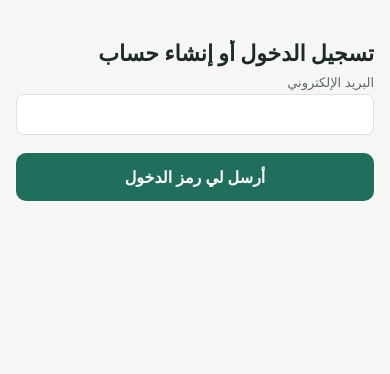
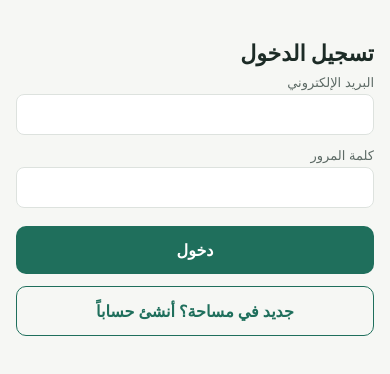
Before and after one commit to amiralmashwakhi-ai/masaha, a React Native app: screen / in a window 390 px wide. Shown: the top 374 px of the page. Built offline with nearby package versions, Linux system fonts and the light colour scheme.

Commit message:
Use email and password sign-in instead of email codes
Supabase's free plan does not allow editing the email template, so codes cannot be sent.

Co-Authored-By: Claude Opus 5.5 (1M context) <noreply@anthropic.com>
Claude-Session: https://claude.ai/code/session_01JpZijmQ3JeSKGA7Evd5eNx

```diff
--- a/src/auth.ts
+++ b/src/auth.ts
@@ -16,12 +16,12 @@ export function useSession() {
   return { session, loading };
 }
 
-// Email one-time code; phone SMS needs an SMS provider connected in Supabase first.
-export const sendCode = (email: string) =>
-  supabase.auth.signInWithOtp({ email, options: { shouldCreateUser: true } });
+// Email and password; Supabase's default confirmation email (a link) works on the free plan without template changes.
+export const signUp = (email: string, password: string) =>
+  supabase.auth.signUp({ email, password, options: { emailRedirectTo: 'https://masaha-kappa.vercel.app' } });
 
-export const verifyCode = (email: string, token: string) =>
-  supabase.auth.verifyOtp({ email, token, type: 'email' });
+export const signIn = (email: string, password: string) =>
+  supabase.auth.signInWithPassword({ email, password });
 
 export async function loadProfile(userId: string) {
   const { data } = await supabase.from('profiles').select('id, role, full_name, phone').eq('id', userId).maybeSingle();
--- a/src/i18n.ts
+++ b/src/i18n.ts
@@ -31,12 +31,18 @@ const en = {
     'Scope, price, timeline, deliverables and cancellation terms are fixed here and signed by both sides. Any change needs a change order approved by the customer.',
   record: 'Job record',
   sendQuote: 'Send quote',
-  signIn: 'Sign in or create an account',
+  signIn: 'Sign in',
+  signUp: 'Create an account',
   email: 'Email',
-  sendCode: 'Send me a code',
-  codeSent: 'We emailed you a 6-digit code.',
-  code: 'Code',
-  verify: 'Confirm',
+  password: 'Password',
+  signInBtn: 'Sign in',
+  signUpBtn: 'Create account',
+  noAccount: 'New to Masaha? Create an account',
+  haveAccount: 'Already have an account? Sign in',
+  passwordRule: 'Enter your email and a password of at least 6 characters.',
+  checkEmail: 'We sent you an email. Tap the link in it to confirm your account, then sign in here.',
+  confirmFirst: 'Please confirm your email first using the link we sent you.',
+  wrongLogin: 'Email or password is incorrect.',
   createProfile: 'Your details',
   fullName: 'Full name',
   phone: 'Mobile number',
@@ -133,12 +139,18 @@ const ar: Record<Key, string> = {
     'يتم تثبيت نطاق العمل والسعر والمدة والمخرجات وشروط الإلغاء هنا ويوقعها الطرفان. أي تعديل يحتاج أمر تغيير يوافق عليه العميل.',
   record: 'سجل العمل',
   sendQuote: 'إرسال عرض سعر',
-  signIn: 'تسجيل الدخول أو إنشاء حساب',
+  signIn: 'تسجيل الدخول',
+  signUp: 'إنشاء حساب',
   email: 'البريد الإلكتروني',
-  sendCode: 'أرسل لي رمز الدخول',
-  codeSent: 'أرسلنا رمزاً من 6 أرقام إلى بريدك.',
-  code: 'الرمز',
-  verify: 'تأكيد',
+  password: 'كلمة المرور',
+  signInBtn: 'دخول',
+  signUpBtn: 'إنشاء الحساب',
+  noAccount: 'جديد في مساحة؟ أنشئ حساباً',
+  haveAccount: 'لديك حساب؟ سجّل الدخول',
+  passwordRule: 'أدخل بريدك وكلمة مرور من 6 أحرف على الأقل.',
+  checkEmail: 'أرسلنا لك بريداً إلكترونياً. اضغط على الرابط فيه لتأكيد حسابك، ثم سجّل الدخول هنا.',
+  confirmFirst: 'يرجى تأكيد بريدك أولاً من خلال الرابط الذي أرسلناه.',
+  wrongLogin: 'البريد الإلكتروني أو كلمة المرور غير صحيحة.',
   createProfile: 'بياناتك',
   fullName: 'الاسم الكامل',
   phone: 'رقم الهاتف المحمول',
--- a/src/screens/SignIn.tsx
+++ b/src/screens/SignIn.tsx
@@ -1,37 +1,41 @@
 import React, { useState } from 'react';
 import { ScrollView } from 'react-native';
-import { createProfile, sendCode, verifyCode } from '../auth';
+import { createProfile, signIn, signUp } from '../auth';
 import { Role } from '../types';
 import { Button, Field, H, P, useLang } from '../ui';
 
 export function SignIn() {
   const { t } = useLang();
   const [email, setEmail] = useState('');
-  const [code, setCode] = useState('');
-  const [sent, setSent] = useState(false);
-  const [error, setError] = useState('');
+  const [password, setPassword] = useState('');
+  const [mode, setMode] = useState<'signIn' | 'signUp'>('signIn');
+  const [info, setInfo] = useState('');
+
+  const submit = async () => {
+    const e = email.trim();
+    if (!e || password.length < 6) { setInfo(t('passwordRule')); return; }
+    if (mode === 'signIn') {
+      const { error } = await signIn(e, password);
+      if (error) setInfo(error.message.includes('confirm') ? t('confirmFirst') : t('wrongLogin'));
+    } else {
+      const { data, error } = await signUp(e, password);
+      if (error) setInfo(error.message);
+      else if (!data.session) { setInfo(t('checkEmail')); setMode('signIn'); }
+    }
+  };
 
   return (
     <ScrollView>
-      <H>{t('signIn')}</H>
+      <H>{mode === 'signIn' ? t('signIn') : t('signUp')}</H>
       <Field label={t('email')} value={email} onChange={setEmail} />
-      {!sent && (
-        <Button title={t('sendCode')} onPress={async () => {
-          const { error: e } = await sendCode(email.trim());
-          if (e) setError(e.message); else { setSent(true); setError(''); }
-        }} />
-      )}
-      {sent && (
-        <>
-          <P muted>{t('codeSent')}</P>
-          <Field label={t('code')} value={code} onChange={setCode} numeric />
-          <Button title={t('verify')} onPress={async () => {
-            const { error: e } = await verifyCode(email.trim(), code.trim());
-            if (e) setError(e.message);
-          }} />
-        </>
-      )}
-      {!!error && <P>{error}</P>}
+      <Field label={t('password')} value={password} onChange={setPassword} secure />
+      <Button title={mode === 'signIn' ? t('signInBtn') : t('signUpBtn')} onPress={submit} />
+      <Button
+        title={mode === 'signIn' ? t('noAccount') : t('haveAccount')}
+        onPress={() => { setMode(mode === 'signIn' ? 'signUp' : 'signIn'); setInfo(''); }}
+        secondary
+      />
+      {!!info && <P>{info}</P>}
     </ScrollView>
   );
 }
--- a/src/ui.tsx
+++ b/src/ui.tsx
@@ -33,8 +33,8 @@ export function Card({ children, onPress }: { children: React.ReactNode; onPress
   return <Pressable onPress={onPress} style={s.card}>{children}</Pressable>;
 }
 
-export function Field({ label, value, onChange, numeric }: {
-  label: string; value: string; onChange: (v: string) => void; numeric?: boolean;
+export function Field({ label, value, onChange, numeric, secure }: {
+  label: string; value: string; onChange: (v: string) => void; numeric?: boolean; secure?: boolean;
 }) {
   const { rtl } = useLang();
   return (
@@ -45,6 +45,8 @@ export function Field({ label, value, onChange, numeric }: {
         value={value}
         onChangeText={onChange}
         keyboardType={numeric ? 'numeric' : 'default'}
+        secureTextEntry={secure}
+        autoCapitalize="none"
       />
     </View>
   );
```
